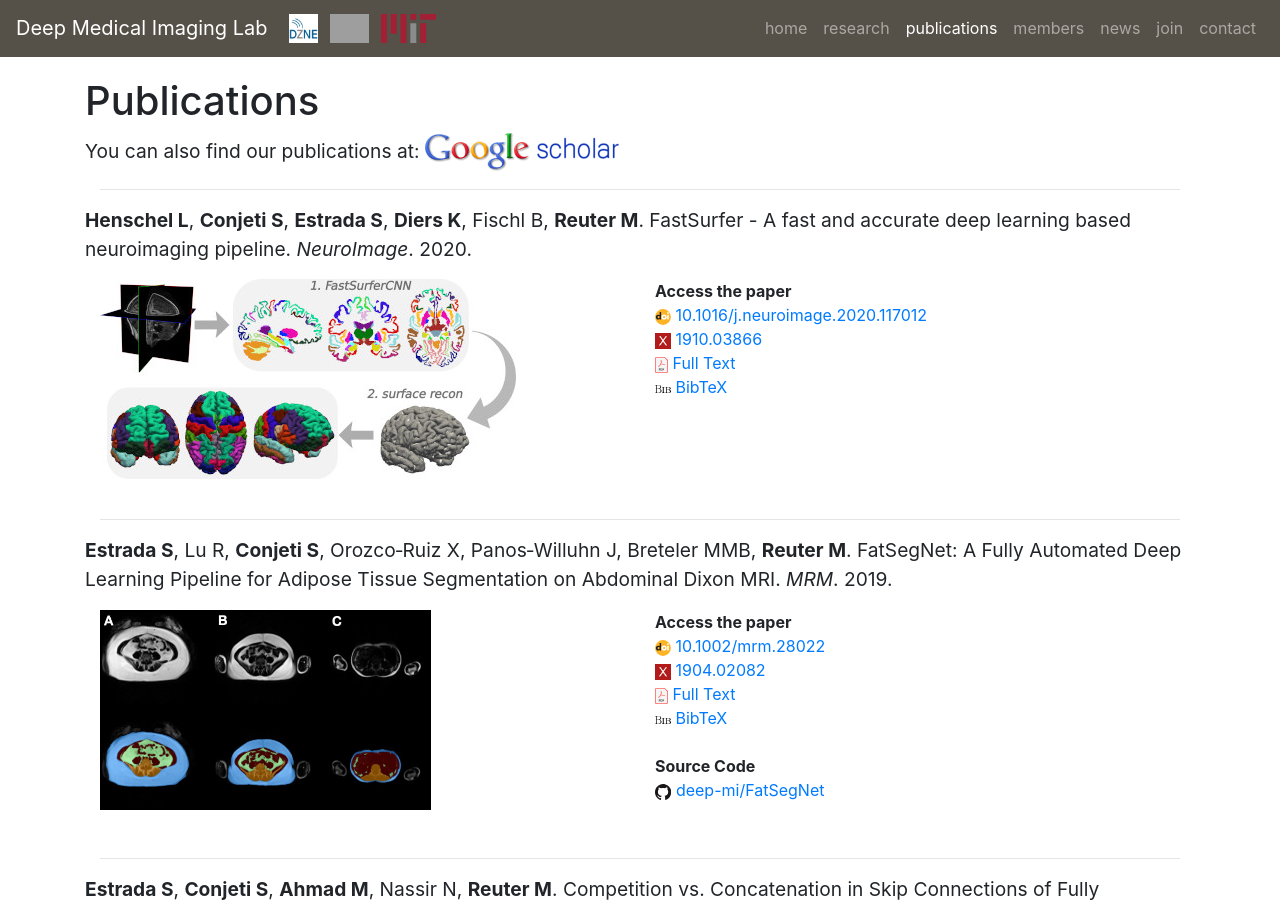
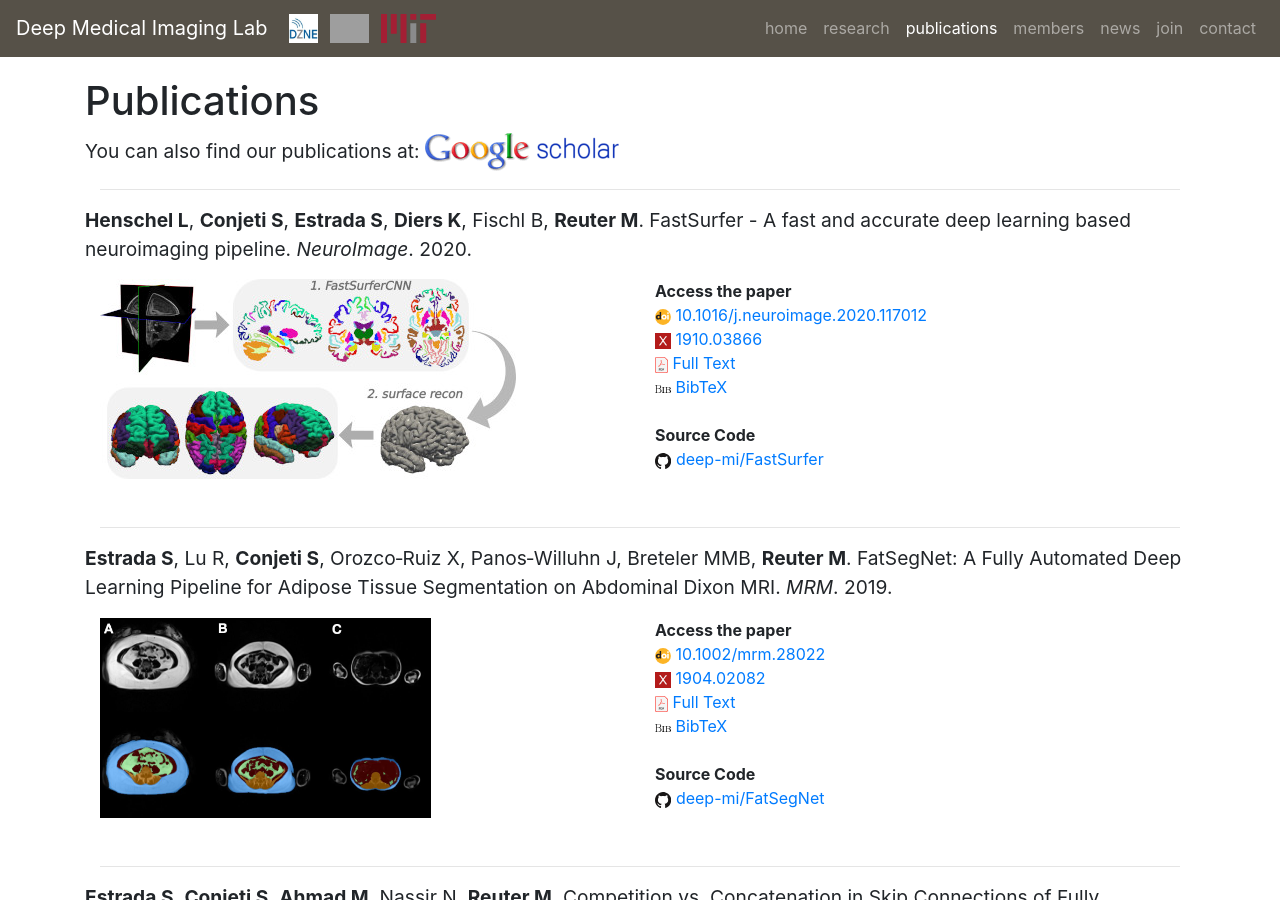
Before and after one commit to Deep-MI/Deep-MI.github.io, a Jekyll site: the page built from publications/index.html, in a window 1280 px wide and 900 px high. Built offline with Jekyll 4.4.1, drawn with Linux system fonts in a browser that asks for light colours; nearby versions of some CDN libraries; comment, search, counter and statistics services are not loaded; grey boxes are pictures that could not be loaded.

Commit message:
FastSurfer update paper and GitHub (#20)

```diff
--- a/_data/publications.yml
+++ b/_data/publications.yml
@@ -41,7 +41,8 @@
   arxiv: 1910.03866
   doi: 10.1016/j.neuroimage.2020.117012
   bibtex: '/static/pub/henschel_2020.bib'
-  pdf: 'https://arxiv.org/pdf/1910.03866'
+  pdf: 'https://reader.elsevier.com/reader/sd/pii/S1053811920304985?token=D02205D0403CE21E8D5CB10AE7FF528C624E67A610669944FC9FC21BDB13FAC20FCE6B77CDAE0B2A40C1D340B376862B'
+  github: deep-mi/FastSurfer
 
 - id: 'estrada_2019'
   authors: '**Estrada S**, Lu R, **Conjeti S**, Orozco‐Ruiz X, Panos‐Willuhn J, Breteler MMB, **Reuter M**'
--- a/static/pub/henschel_2020.bib
+++ b/static/pub/henschel_2020.bib
@@ -2,6 +2,7 @@
   title={FastSurfer - A fast and accurate deep learning based neuroimaging pipeline},
   author={Leonie Henschel and Sailesh Conjeti and Santiago Estrada and Kersten Diers and Bruce Fischl and Martin Reuter},
   journal={NeuroImage},
+  volume={219},
   pages={117012},
   doi = {10.1016/j.neuroimage.2020.117012},
   url = {http://www.sciencedirect.com/science/article/pii/S1053811920304985},
```
Also changed, not shown: research/fastsurfer.md (+1 -1 lines).
